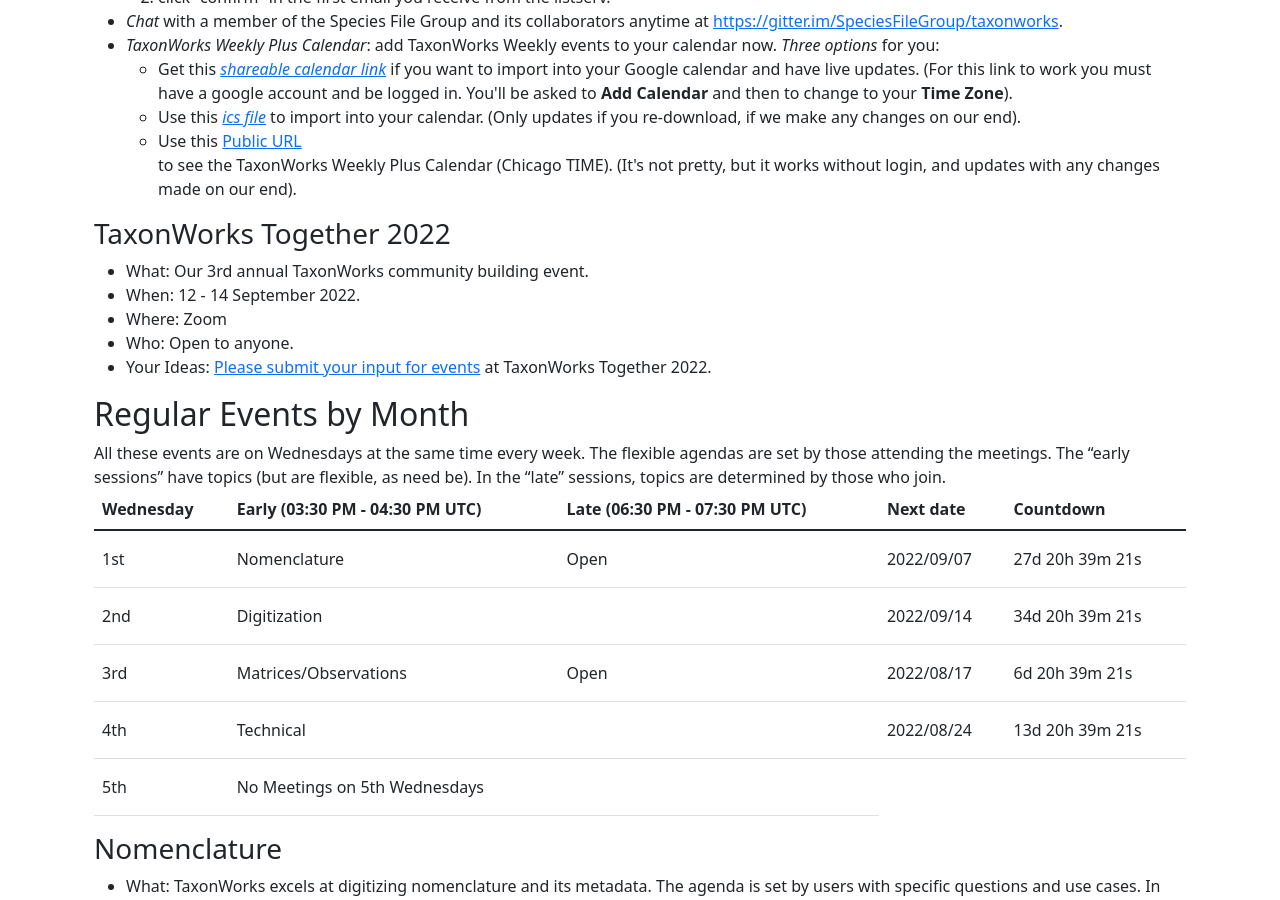
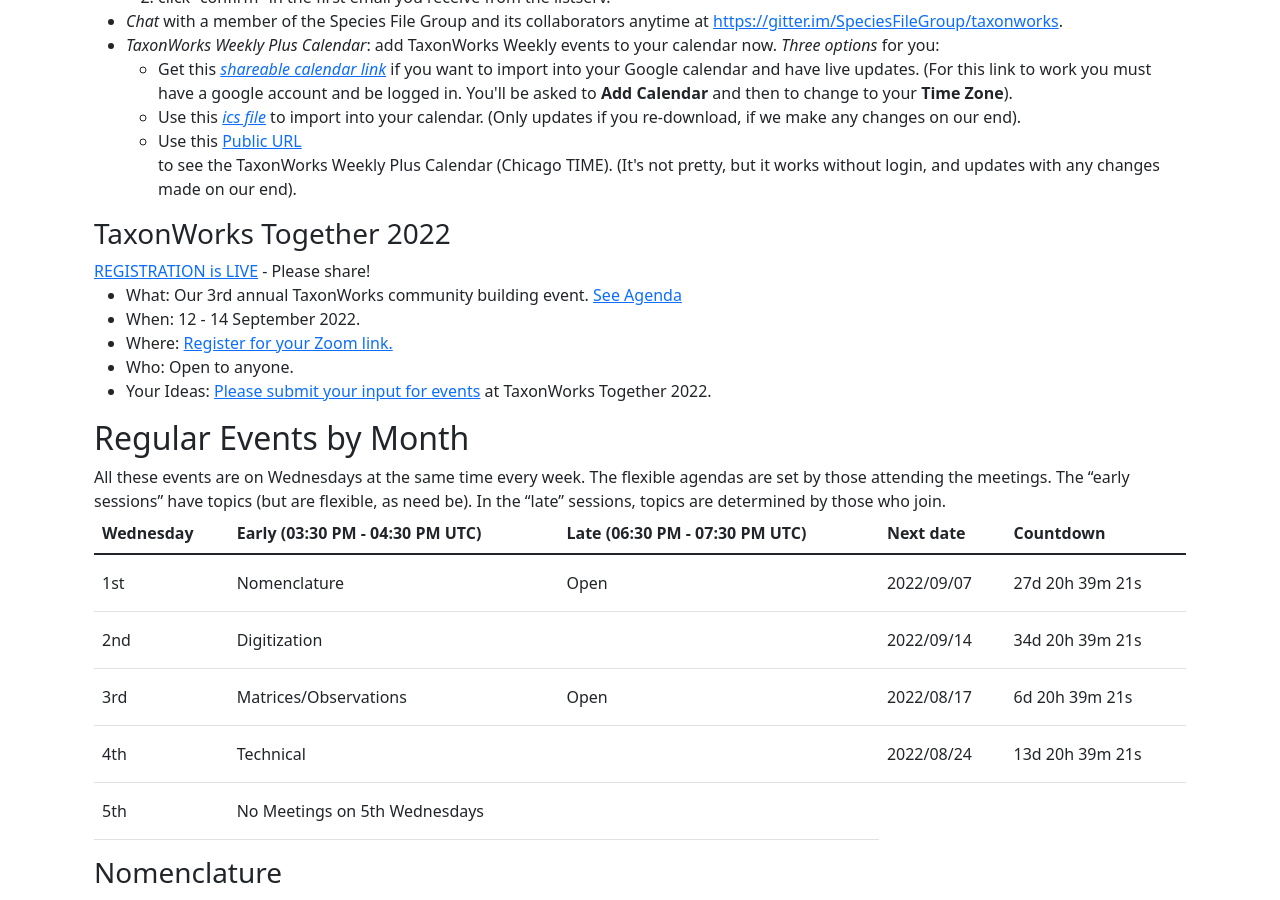
Before and after one commit to pnhogan/speciesfilegroup.github.io, a Jekyll site: the page built from events.html, in a window 1280 px wide and 900 px high, scrolled down 419 px. Built offline with Jekyll 4.4.1, drawn with Linux system fonts in a browser that asks for light colours.

Commit message:
added TWT2022 agenda and registration links

```diff
--- a/events.html
+++ b/events.html
@@ -30,10 +30,11 @@
   </p>
 
   <h3> TaxonWorks Together 2022 </h3>
+  <a href="https://illinois.zoom.us/meeting/register/tZcsduutqTktE9XYiaZKV0Lb4zhbs9SXmvT3">REGISTRATION is LIVE</a> - Please share!
   <ul>
-    <li>What: Our 3rd annual TaxonWorks community building event.</li>
+    <li>What: Our 3rd annual TaxonWorks community building event. <a href="https://github.com/SpeciesFileGroup/taxonworks_together_2022">See Agenda</a></li>
     <li>When: 12 - 14 September 2022.</li>
-    <li>Where: Zoom</li>
+    <li>Where: <a href="https://illinois.zoom.us/meeting/register/tZcsduutqTktE9XYiaZKV0Lb4zhbs9SXmvT3">Register for your Zoom link.</a></li>
     <li>Who: Open to anyone.</li>
     <li>Your Ideas: <a href="https://github.com/SpeciesFileGroup/taxonworks_together_2022">Please submit your input for events</a> at TaxonWorks Together 2022.</li>
   </ul>
```
